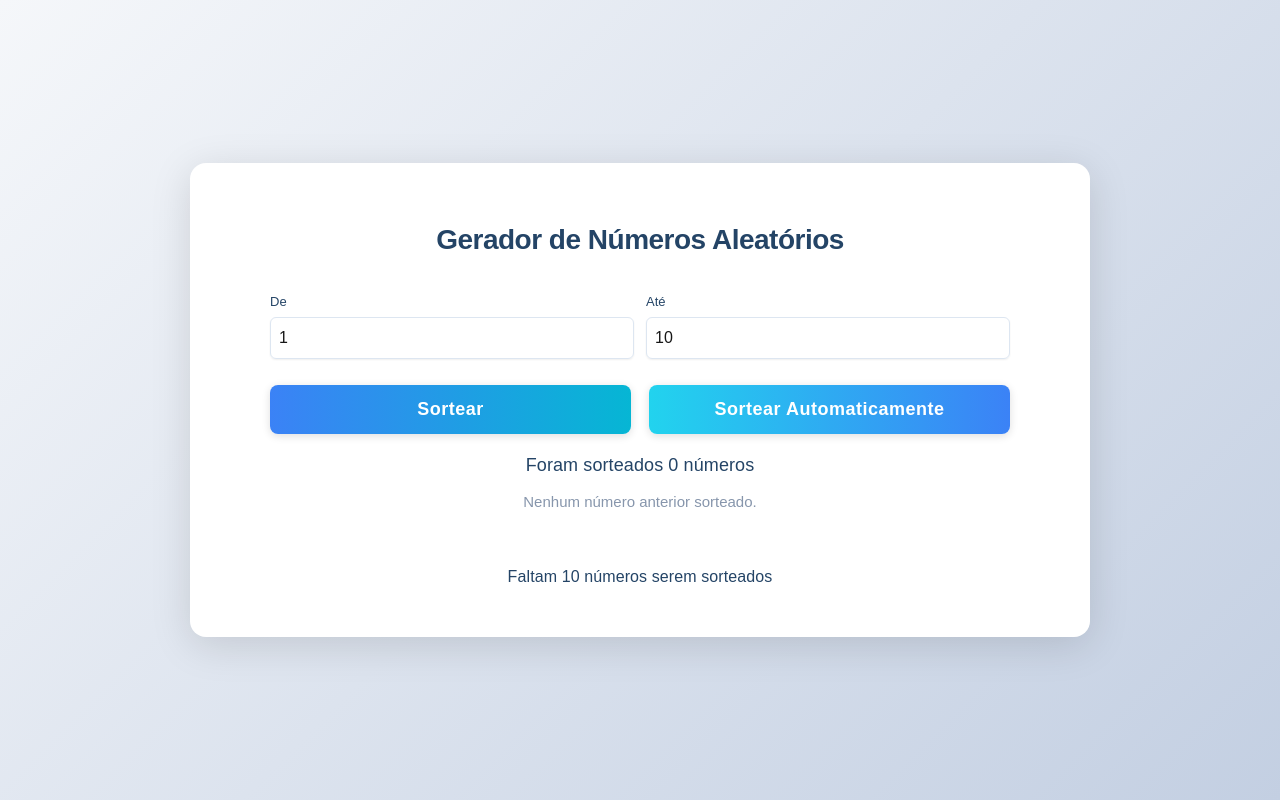
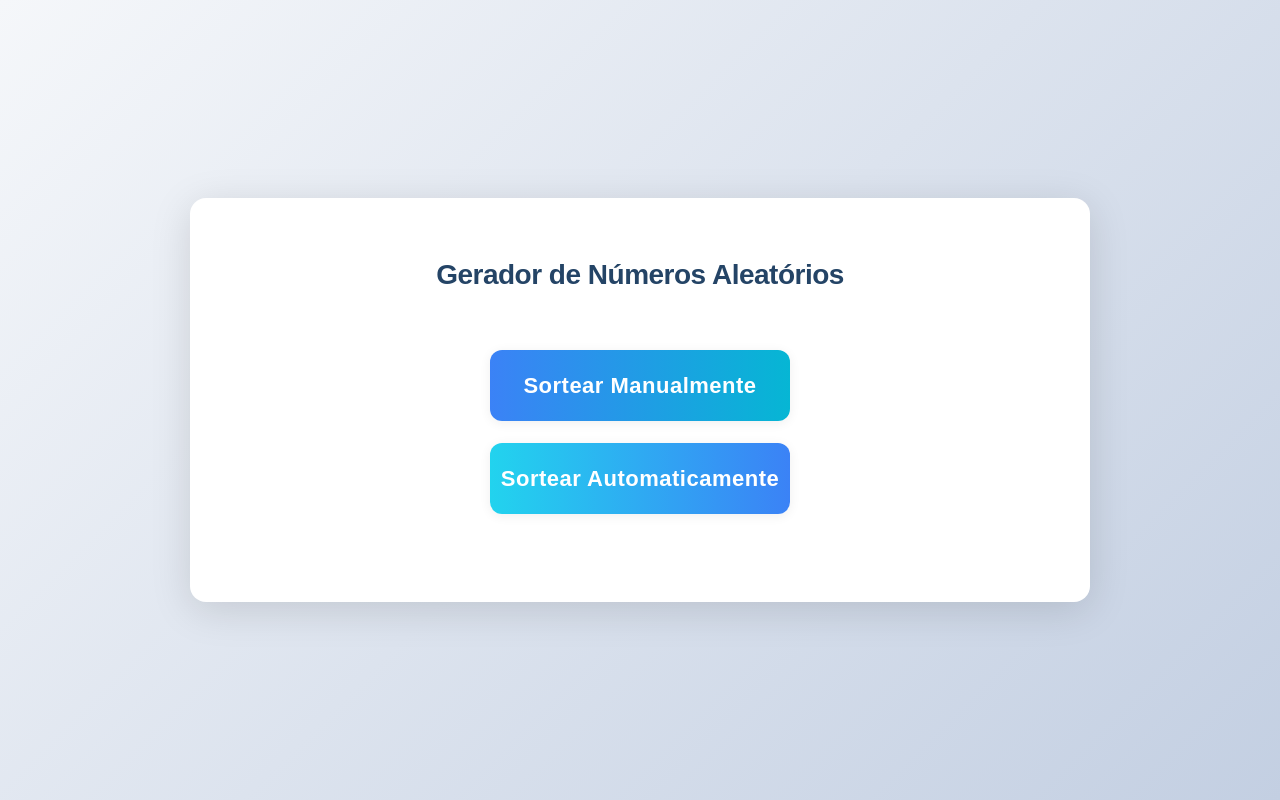
Before and after one commit to joartur/gerador-de-numeros, a Next.js app: page / in a window 1280 px wide. Built offline with nearby package versions, Linux system fonts and the light colour scheme.

Commit message:
Update page.tsx

```diff
--- a/src/app/page.tsx
+++ b/src/app/page.tsx
@@ -2,6 +2,9 @@
 import { useState, useRef, useEffect } from "react";
 
 export default function Home() {
+  // Novo estado para tela inicial
+  const [showStartScreen, setShowStartScreen] = useState(true);
+
   const [min, setMin] = useState<number>(1);
   const [max, setMax] = useState<number>(10);
   const [history, setHistory] = useState<number[]>([]);
@@ -182,6 +185,7 @@ export default function Home() {
 
   // Voltar ao início (reset para tela de escolha)
   function handleBackToStart() {
+    setShowStartScreen(true);
     setAutoMode(false);
     setAutoRunning(false);
     setAutoCancelled(false);
@@ -227,6 +231,84 @@ export default function Home() {
           Gerador de Números Aleatórios
         </h1>
 
+        {/* TELA INICIAL: escolha do modo */}
+        {showStartScreen ? (
+          <div style={{
+            display: "flex",
+            flexDirection: "column",
+            alignItems: "center",
+            gap: 22,
+            margin: "54px 0 40px 0"
+          }}>
+            <button
+              type="button"
+              style={{
+                padding: "1.2rem 0",
+                background: "linear-gradient(90deg,#3b82f6 0%, #06b6d4 100%)",
+                color: "#fff",
+                border: "none",
+                borderRadius: 12,
+                fontSize: 22,
+                fontWeight: 700,
+                cursor: "pointer",
+                width: 300,
+                maxWidth: "100%",
+                boxShadow: "0 2px 12px #0001",
+                letterSpacing: "0.5px"
+              }}
+              onClick={() => {
+                setManualMode(true);
+                setAutoMode(false);
+                setAutoCancelled(false);
+                setShowStartScreen(false);
+                setHistory([]);
+                setError("");
+              }}
+            >
+              Sortear Manualmente
+            </button>
+            <button
+              type="button"
+              style={{
+                padding: "1.2rem 0",
+                background: "linear-gradient(90deg,#22d3ee 0%, #3b82f6 100%)",
+                color: "#fff",
+                border: "none",
+                borderRadius: 12,
+                fontSize: 22,
+                fontWeight: 700,
+                cursor: "pointer",
+                width: 300,
+                maxWidth: "100%",
+                boxShadow: "0 2px 12px #0001",
+                letterSpacing: "0.5px"
+              }}
+              onClick={() => {
+                setAutoMode(true);
+                setManualMode(false);
+                setShowStartScreen(false);
+                setAutoRunning(true);
+                setAutoCancelled(false);
+                setHistory([]);
+                setError("");
+                // Sorteia imediatamente o primeiro número se não houver histórico
+                setHistory((prevHistory) => {
+                  if (prevHistory.length === 0) {
+                    const randIdx = Math.floor(Math.random() * possibleNumbers.length);
+                    const num = possibleNumbers[randIdx];
+                    const newHistory = [num];
+                    speakNumberCustom(newHistory);
+                    return newHistory;
+                  }
+                  return prevHistory;
+                });
+              }}
+            >
+              Sortear Automaticamente
+            </button>
+          </div>
+        ) : (
+          <>
             {/* INPUTS E BOTÕES - só exibe se não foi cancelado o sorteio automático */}
             {!autoCancelled ? (
               <>
@@ -274,6 +356,7 @@ export default function Home() {
                           outline: "none",
                           transition: "border 0.2s",
                         }}
+                        disabled={autoMode}
                       />
                     </div>
                     <div style={{ flex: 1 }}>
@@ -307,6 +390,7 @@ export default function Home() {
                           outline: "none",
                           transition: "border 0.2s",
                         }}
+                        disabled={autoMode}
                       />
                     </div>
                   </div>
@@ -606,6 +690,29 @@ export default function Home() {
                 </a>
               </div>
             )}
+
+            {/* Botão voltar para tela inicial */}
+            <div style={{ marginTop: 36, textAlign: "center" }}>
+              <button
+                type="button"
+                onClick={handleBackToStart}
+                style={{
+                  background: "none",
+                  border: "none",
+                  color: "#3b82f6",
+                  fontWeight: 700,
+                  fontSize: 16,
+                  textDecoration: "underline",
+                  cursor: "pointer",
+                  padding: 0,
+                  margin: 0
+                }}
+              >
+                Voltar para o início
+              </button>
+            </div>
+          </>
+        )}
       </section>
       {/* CSS Animation Keyframes e responsividade */}
       <style>{`
```
Lines whose indentation alone changed are shown as unchanged.
